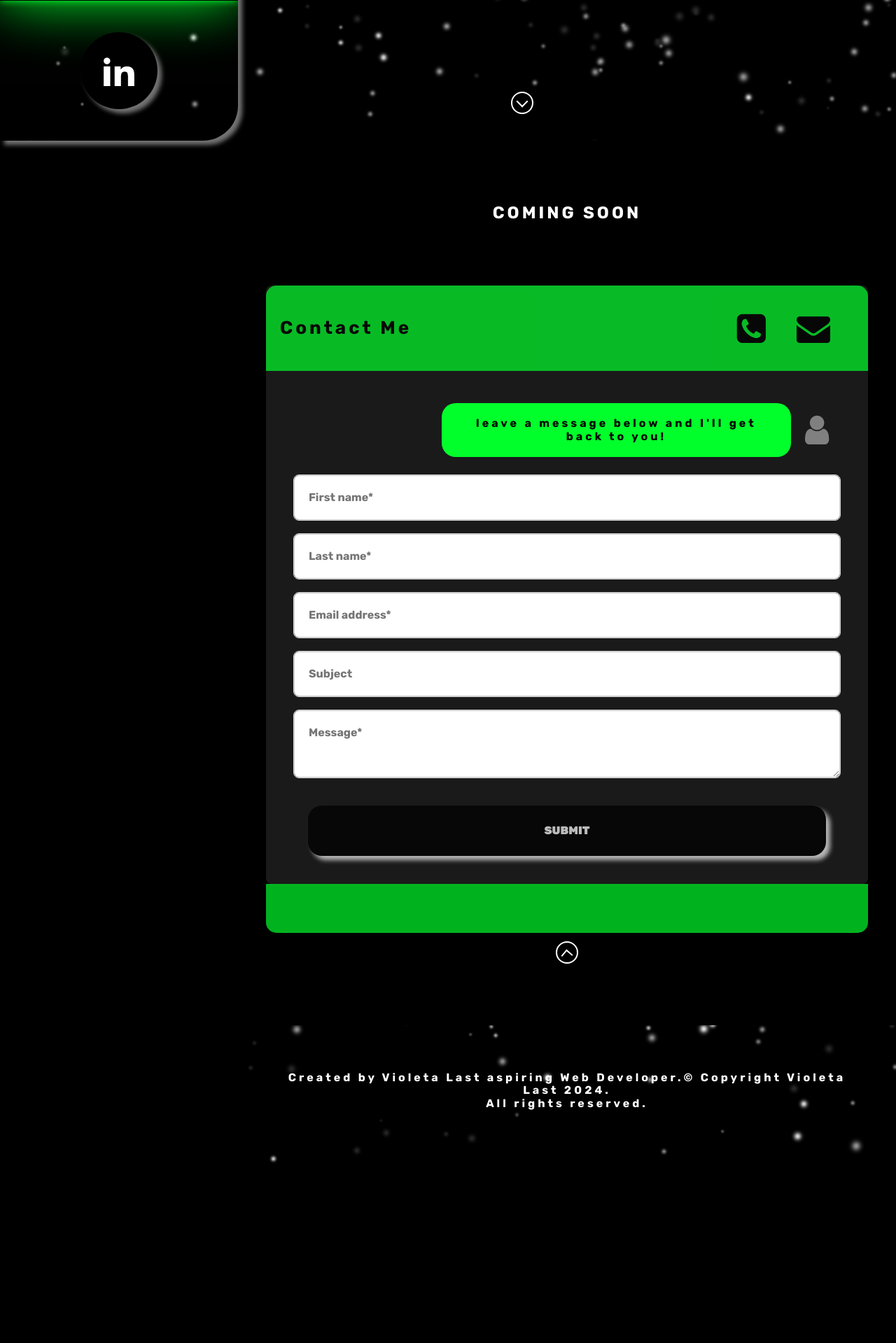
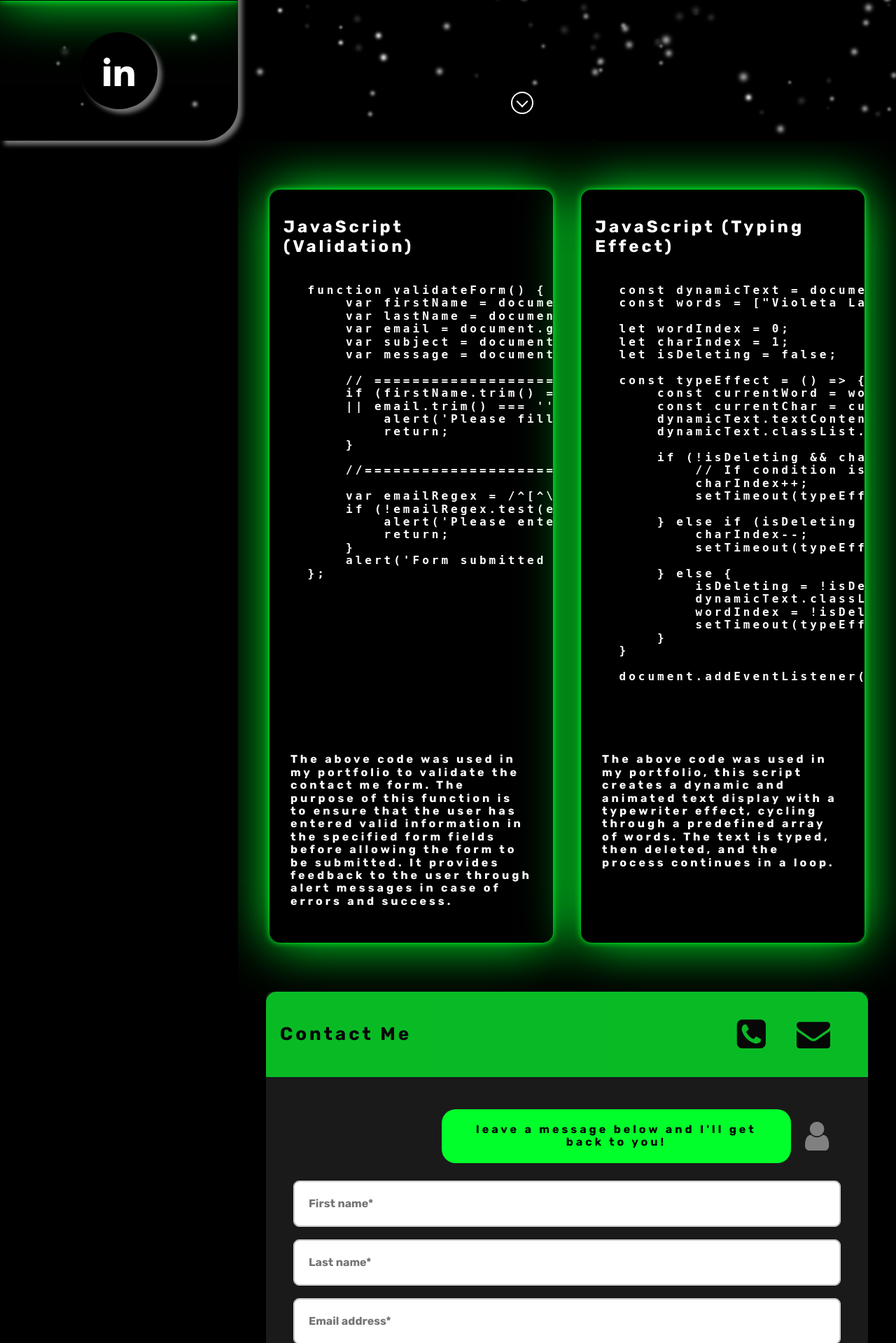
Before and after one commit to ViolaLast/portfolio, a PHP site: page /coding.html in a window 1280 px wide. Shown: the part 599-2518 px from the top of the page at 70% size. Before the commit the page ends 2261 px from the top, so only its background shows below. Run offline with PHP 8.4, Linux system fonts and the light colour scheme; some web fonts are replaced.

Commit message:
coding examples were added , page adjusted

```diff
--- a/coding.html
+++ b/coding.html
@@ -101,7 +101,7 @@
                                     <li><span> Creating </span></li>
                                     <li><span> Learning </span></li>
                                     <li><span> Building </span></li>
-                                    <li><span> Coming Soon </span></li>
+                                    <li><span> Progressing </span></li>
                                 </ul>
                             </div>
                         </div>
@@ -115,9 +115,97 @@
 <!--================================================================About me============================================================-->
             <div class="main">
                 <div class="container">
-                <div class="coding m1200" id="codingExamples">
-                    <h2 class="p-h1">COMING SOON</h2>
-                </div>
+                    <div class="code m1200" id="codingExamples">
+                        <h2 class="p-h1">JavaScript (Validation)</h2>
+
+                                <div class="">
+    <code>
+        <pre>
+    function validateForm() {
+        var firstName = document.getElementById('first-name').value;
+        var lastName = document.getElementById('last-name').value;
+        var email = document.getElementById('email').value;
+        var subject = document.getElementById('subject').value;
+        var message = document.getElementById('contact-message').value;
+
+        // =========================Check if required fields are empty
+        if (firstName.trim() === '' || lastName.trim() === ''
+        || email.trim() === '' || message.trim() === '') {
+            alert('Please fill in all required fields.');
+            return;
+        }
+
+        //=================================Validate email using regex
+
+        var emailRegex = /^[^\s@]+@[^\s@]+\.[^\s@]+$/;
+        if (!emailRegex.test(email)) {
+            alert('Please enter a valid email address.');
+            return;
+        }
+        alert('Form submitted successfully!');
+    };
+        </pre>
+    </code>
+    <br>
+                                        </div>
+                            <p class="code-txt">
+                                The above code was used in my portfolio to validate the contact me form.
+                                The purpose of this function is to ensure that the user has entered valid information
+                                in the specified form fields before allowing the form to be submitted.
+                                It provides feedback to the user through alert messages in case of errors and success.
+                            </p>
+
+                    </div>
+
+                    <div class="code m1200" id="codingExamples">
+                        <h2 class="p-h1">JavaScript (Typing Effect)</h2>
+
+                                <div class="">
+    <code>
+        <pre>
+    const dynamicText = document.querySelector(".dynamic-txts li span");
+    const words = ["Violeta Last", "Creative", "Designer", "Developer"];
+
+    let wordIndex = 0;
+    let charIndex = 1;
+    let isDeleting = false;
+
+    const typeEffect = () => {
+        const currentWord = words[wordIndex];
+        const currentChar = currentWord.substring(0, charIndex);
+        dynamicText.textContent = currentChar;
+        dynamicText.classList.add("stop-blinking");
+
+        if (!isDeleting && charIndex < currentWord.length) {
+            // If condition is true, type the next character
+            charIndex++;
+            setTimeout(typeEffect, 200);
+
+        } else if (isDeleting && charIndex > 0) {
+            charIndex--;
+            setTimeout(typeEffect, 100);
+
+        } else {
+            isDeleting = !isDeleting;
+            dynamicText.classList.remove("stop-blinking");
+            wordIndex = !isDeleting ? (wordIndex + 1) % words.length : wordIndex;
+            setTimeout(typeEffect, 1200);
+        }
+    }
+
+    document.addEventListener("DOMContentLoaded", typeEffect);
+
+        </pre>
+    </code>
+                                </div>
+    <br>
+                            <p class="code-txt">
+                                The above code was used in my portfolio, this script creates a dynamic
+                                and animated text display with a typewriter effect, cycling through a predefined array of words.
+                                The text is typed, then deleted, and the process continues in a loop.
+                            </p>
+                        </div>
+
 
 <!--===========================================================================Contact Me=====================================================================-->
                     <div id="contact-me" class="contact m992">
@@ -127,7 +215,7 @@
                                 <h3 class="ch2">Contact Me</h3>
 
                                 <div class="contact-btn">
-                                   <a href="tel:'07521026016'"><i class="icon-phone-square" aria-hidden="true"></i></a>
+                                    <a href="tel:'07521026016'"><i class="icon-phone-square" aria-hidden="true"></i></a>
                                     <a href="mailto:'vikinterior@hotmail.co.uk"><i class="icon-envelope" aria-hidden="true"></i></a>
                                 </div>
                             </div>
@@ -153,7 +241,7 @@
 
                                                     <textarea id="contact-message" name="message" placeholder="Message*" required ></textarea>
 
-                                                    <button class="submit" type="submit"><b>Submit</b></button>
+                                                    <button class="submit" type="submit" onclick="validateForm()"><b>Submit</b></button>
                                                 </div>
                                             </div>
                                         </form>
@@ -162,13 +250,15 @@
                             </div>
                                 <div class="bottom-head"></div>
                     </div>
-                    <span class="arrowUp">
-                        <a href="#coding" class="scroll-up" id="scroll-up"></a>
-                    </span>
+                    <div class="margin">
+                        <span class="arrowUp">
+                            <a href="#coding" class="scroll-up" id="scroll-up"></a>
+                        </span>
+                    </div>
                 </div>
 <!--============================================================================= footer =============================================================================-->
 
-                <footer id="footer" class="footer">
+                <footer id="footer" class="footer container">
                             <div class="background">
                                     <div class="star star1"></div>
                                     <div class="star star2"></div>
@@ -186,5 +276,6 @@
 
                     <script src="js/jquery-3.7.1.min.js"></script>
                     <script src="js/myscripts.js"></script>
+            </div>
     </body>
 </html>
--- a/css/media.css
+++ b/css/media.css
@@ -74,7 +74,7 @@
     flex-wrap: wrap;
     flex-direction: row !important;
   }
-  .project {
+  .project, .code {
     width: 45% !important;
     margin: 20px !important;
     align-self: stretch;
--- a/css/portstyle.css
+++ b/css/portstyle.css
@@ -80,7 +80,7 @@
     flex-wrap: wrap;
     flex-direction: row !important;
   }
-  .project {
+  .project, .code {
     width: 45% !important;
     margin: 20px !important;
     align-self: stretch;
@@ -239,6 +239,136 @@
     transform: scale(2);
   }
 }
+@font-face {
+  font-family: "icomoon";
+  src: url("../fonts/icomoon.eot?kwti4z");
+  src: url("../fonts/icomoon.eot?kwti4z#iefix") format("embedded-opentype"), url("../fonts/icomoon.ttf?kwti4z") format("truetype"), url("../fonts/icomoon.woff?kwti4z") format("woff"), url("../fonts/icomoon.svg?kwti4z#icomoon") format("svg");
+  font-weight: normal;
+  font-style: normal;
+  font-display: block;
+}
+[class^=icon-], [class*=" icon-"] {
+  /* use !important to prevent issues with browser extensions that change fonts */
+  font-family: "icomoon" !important;
+  speak: never;
+  font-style: normal;
+  font-weight: normal;
+  font-variant: normal;
+  text-transform: none;
+  line-height: 1;
+  /* Better Font Rendering =========== */
+  -webkit-font-smoothing: antialiased;
+  -moz-osx-font-smoothing: grayscale;
+}
+
+.icon-menu2:before {
+  content: "\e907";
+}
+
+.icon-phone_in_talk:before {
+  content: "\e903";
+}
+
+.icon-user1:before {
+  content: "\f007";
+}
+
+.icon-phone-square:before {
+  content: "\f098";
+}
+
+.icon-envelope:before {
+  content: "\f0e0";
+}
+
+.icon-code1:before {
+  content: "\f121";
+}
+
+.icon-graduation-cap:before {
+  content: "\f19d";
+}
+
+.icon-mortar-board:before {
+  content: "\f19d";
+}
+
+.icon-address-book:before {
+  content: "\f2b9";
+}
+
+.icon-address-card:before {
+  content: "\f2bb";
+}
+
+.icon-vcard:before {
+  content: "\f2bb";
+}
+
+.icon-address-card-o:before {
+  content: "\f2bc";
+}
+
+.icon-vcard-o:before {
+  content: "\f2bc";
+}
+
+.icon-envelope1:before {
+  content: "\e900";
+}
+
+.icon-graduate:before {
+  content: "\e901";
+}
+
+.icon-hat:before {
+  content: "\e901";
+}
+
+.icon-code:before {
+  content: "\e902";
+}
+
+.icon-menu:before {
+  content: "\e905";
+}
+
+.icon-menu1:before {
+  content: "\e906";
+}
+
+.icon-linkedin-with-circle:before {
+  content: "\e904";
+}
+
+.icon-code:before {
+  content: "\e902";
+}
+
+.icon-menu:before {
+  content: "\e905";
+}
+
+.icon-profile:before {
+  content: "\e923";
+}
+
+.icon-phone:before {
+  content: "\e942";
+}
+
+.icon-user:before {
+  content: "\e971";
+}
+
+.icon-github:before {
+  content: "\eab0";
+}
+
+.icon-linkedin2:before {
+  content: "\eaca";
+}
+
 .btn-wrap {
   width: 100vw;
   padding: 0 20px;
@@ -375,16 +505,6 @@ header {
   display: none;
 }
 
-.coding:hover {
-  background-color: #212427;
-}
-.coding:hover .hover {
-  display: inline;
-}
-.coding:hover .origin {
-  display: none;
-}
-
 .sidebar-main {
   height: 50%;
   display: flex;
@@ -505,6 +625,10 @@ header {
 }
 .scroll-up:hover {
   box-shadow: 0 0 10px #01ff2b, 0 0 40px #01ff2b, 0 0 80px #01ff2b;
+}
+
+.margin {
+  margin-top: 30px;
 }
 
 .scroll-up:before {
@@ -872,6 +996,9 @@ header {
   bottom: 50px;
   margin-top: auto;
 }
+.viewS:hover {
+  box-shadow: 0 0 10px #01ff2b, 0 0 40px #01ff2b, 0 0 80px #01ff2b;
+}
 
 .list {
   padding: 20px;
@@ -925,6 +1052,26 @@ header {
   list-style: inside;
   padding: 2px;
   list-style-image: url("..imagesnetmatters.png");
+}
+
+pre {
+  display: flex;
+  flex-direction: column;
+  overflow: scroll;
+  height: 600px;
+}
+
+.code {
+  margin: 30px 0;
+  background-color: #000;
+  box-shadow: 0 0 10px #01ff2b, 0 0 0 0, 0 0 80px #01ff2b, 0 0 0 0;
+  border-radius: 15px;
+}
+
+.code-txt {
+  padding: 20px 30px;
+  width: auto;
+  margin-bottom: 30px;
 }
 
 .contact {
@@ -1053,136 +1200,6 @@ input:hover, textarea:hover {
   opacity: 70%;
 }
 
-@font-face {
-  font-family: "icomoon";
-  src: url("../fonts/icomoon.eot?kwti4z");
-  src: url("../fonts/icomoon.eot?kwti4z#iefix") format("embedded-opentype"), url("../fonts/icomoon.ttf?kwti4z") format("truetype"), url("../fonts/icomoon.woff?kwti4z") format("woff"), url("../fonts/icomoon.svg?kwti4z#icomoon") format("svg");
-  font-weight: normal;
-  font-style: normal;
-  font-display: block;
-}
-[class^=icon-], [class*=" icon-"] {
-  /* use !important to prevent issues with browser extensions that change fonts */
-  font-family: "icomoon" !important;
-  speak: never;
-  font-style: normal;
-  font-weight: normal;
-  font-variant: normal;
-  text-transform: none;
-  line-height: 1;
-  /* Better Font Rendering =========== */
-  -webkit-font-smoothing: antialiased;
-  -moz-osx-font-smoothing: grayscale;
-}
-
-.icon-menu2:before {
-  content: "\e907";
-}
-
-.icon-phone_in_talk:before {
-  content: "\e903";
-}
-
-.icon-user1:before {
-  content: "\f007";
-}
-
-.icon-phone-square:before {
-  content: "\f098";
-}
-
-.icon-envelope:before {
-  content: "\f0e0";
-}
-
-.icon-code1:before {
-  content: "\f121";
-}
-
-.icon-graduation-cap:before {
-  content: "\f19d";
-}
-
-.icon-mortar-board:before {
-  content: "\f19d";
-}
-
-.icon-address-book:before {
-  content: "\f2b9";
-}
-
-.icon-address-card:before {
-  content: "\f2bb";
-}
-
-.icon-vcard:before {
-  content: "\f2bb";
-}
-
-.icon-address-card-o:before {
-  content: "\f2bc";
-}
-
-.icon-vcard-o:before {
-  content: "\f2bc";
-}
-
-.icon-envelope1:before {
-  content: "\e900";
-}
-
-.icon-graduate:before {
-  content: "\e901";
-}
-
-.icon-hat:before {
-  content: "\e901";
-}
-
-.icon-code:before {
-  content: "\e902";
-}
-
-.icon-menu:before {
-  content: "\e905";
-}
-
-.icon-menu1:before {
-  content: "\e906";
-}
-
-.icon-linkedin-with-circle:before {
-  content: "\e904";
-}
-
-.icon-code:before {
-  content: "\e902";
-}
-
-.icon-menu:before {
-  content: "\e905";
-}
-
-.icon-profile:before {
-  content: "\e923";
-}
-
-.icon-phone:before {
-  content: "\e942";
-}
-
-.icon-user:before {
-  content: "\e971";
-}
-
-.icon-github:before {
-  content: "\eab0";
-}
-
-.icon-linkedin2:before {
-  content: "\eaca";
-}
-
 * {
   width: 100%;
   box-sizing: border-box;
--- /dev/null
+++ b/scss/code.scss
@@ -0,0 +1,17 @@
+    pre{
+        display: flex;
+        flex-direction: column;
+        overflow: scroll;
+        height: 600px;
+    }
+    .code{
+        margin:30px 0;
+            background-color: $color-primary;
+            box-shadow: 0 0 10px $color-green ,0 0 0 0,0 0 80px $color-green, 0 0 0 0;
+            border-radius: 15px;
+        }
+    .code-txt{
+        padding: 20px 30px;
+        width: auto;
+        margin-bottom: 30px;
+    }
--- a/scss/media.scss
+++ b/scss/media.scss
@@ -92,11 +92,11 @@ justify-content: center;
     flex-wrap: wrap;
     flex-direction: row !important;
 }
-.project{
+.project, .code{
     width: 45% !important;
     margin: 20px !important;
     align-self: stretch;
-  }
+}
 .m992{
     max-width: 992px;
     padding: 50px 20px !important;
--- a/scss/portfolio.scss
+++ b/scss/portfolio.scss
@@ -59,6 +59,9 @@ padding: 50px 0px;
     @include portBtn;
     bottom:50px;
     margin-top: auto;
+    &:hover{
+        box-shadow: 0 0 10px $color-green,0 0 40px $color-green,0 0 80px $color-green;
+    }
 }
 
 .list{
--- a/scss/portstyle.scss
+++ b/scss/portstyle.scss
@@ -28,14 +28,15 @@
 @import "colors";
 @import "media";
 @import "background";
+@import "icomoon";
 @import "side-btn";
 @import "side-bar";
 @import "scroll-down-up";
 @import "welcome-text";
 @import "aboutMe";
 @import "portfolio";
+@import "code";
 @import "contactMe";
-@import "icomoon";
 
 //--------------------------------------------------------------------------------------------------------MAIN-------------------------------------------------------------------------------------------------------------------
 *{
--- a/scss/scroll-down-up.scss
+++ b/scss/scroll-down-up.scss
@@ -98,6 +98,9 @@
         box-shadow: 0 0 10px $color-green,0 0 40px $color-green,0 0 80px $color-green;
     }
   }
+  .margin{
+    margin-top:30px;
+  }
 
   .scroll-up:before {
       position: relative;
--- a/scss/side-bar.scss
+++ b/scss/side-bar.scss
@@ -81,15 +81,6 @@ box-shadow: 6px 6px 6px 0px rgba(255, 255, 255, 0.45);
     .hover{
         display: none;
     }
-    .coding:hover{
-        background-color: $color-grey;
-        .hover{
-            display: inline;
-        }
-        .origin{
-            display: none;
-        }
-    }
 
 
 .sidebar-main{
```
Also changed, not shown: css/code.css (added, +17 -0 lines), index.html (+4 -7 lines), scs-scheme.html (+6 -4 lines), 2 other files.
